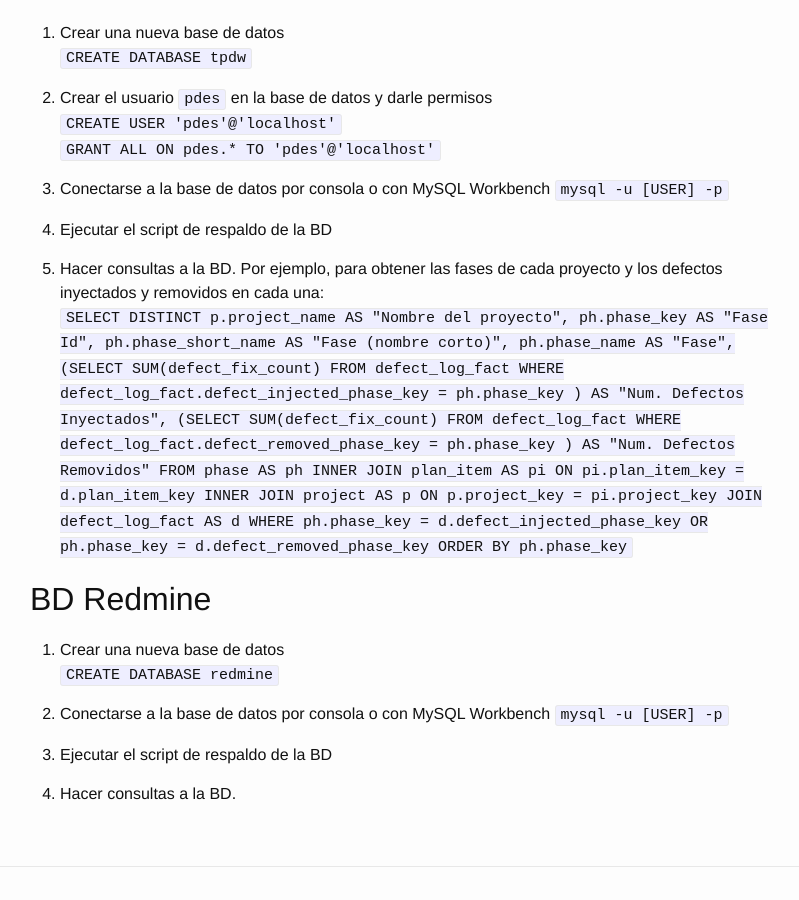
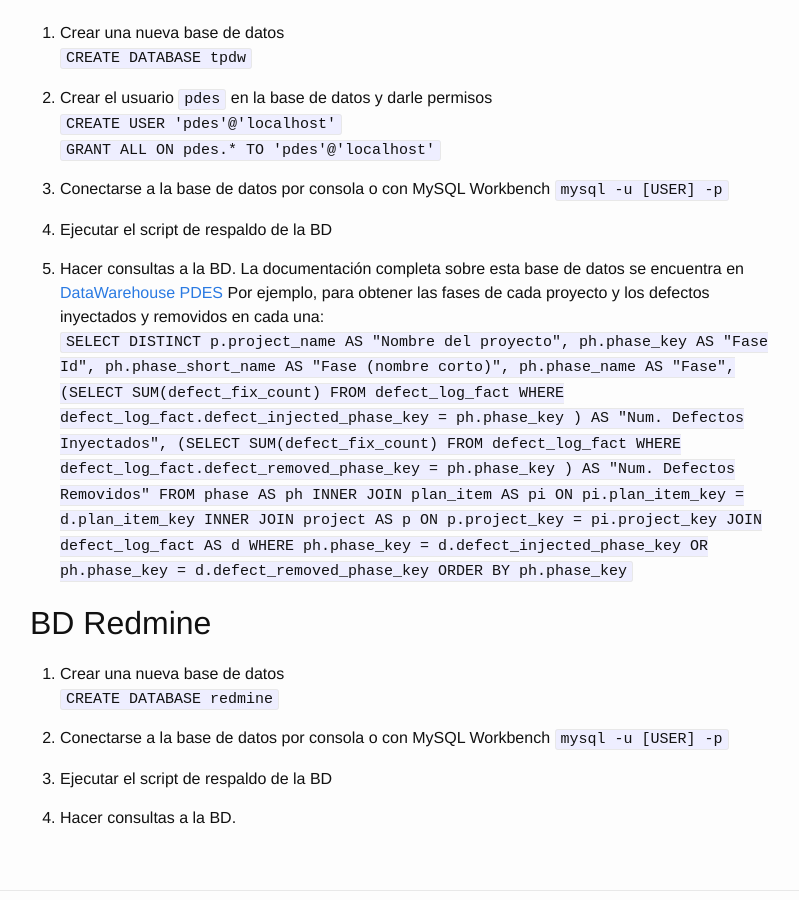
Before and after one commit to robertovillarejo/robertovillarejo, a Jekyll site: the page built from _posts/2017-12-05-QA-PDES-Redmine.md, in a window 1280 px wide and 900 px high, scrolled down 407 px. Shown: the whole window, without its empty margins (240-1039 px from the left). Built offline with Jekyll 4.4.1, drawn with Linux system fonts in a browser that asks for light colours.

Commit message:
Update PDES Redmine

```diff
--- a/_posts/2017-12-05-QA-PDES-Redmine.md
+++ b/_posts/2017-12-05-QA-PDES-Redmine.md
@@ -27,7 +27,8 @@ Para descomprimir, puedes usar [7zip](http://www.7-zip.org/)
 
 4. Ejecutar el script de respaldo de la BD
 
-5. Hacer consultas a la BD. Por ejemplo, para obtener las fases de cada proyecto y los defectos inyectados y removidos en cada una:
+5. Hacer consultas a la BD. La documentación completa sobre esta base de datos se encuentra en [DataWarehouse PDES](https://www.processdash.com/pdes-tpdw)
+Por ejemplo, para obtener las fases de cada proyecto y los defectos inyectados y removidos en cada una:
 `SELECT DISTINCT p.project_name AS "Nombre del proyecto", ph.phase_key AS "Fase Id",
 ph.phase_short_name AS "Fase (nombre corto)",
 ph.phase_name AS "Fase",
```
